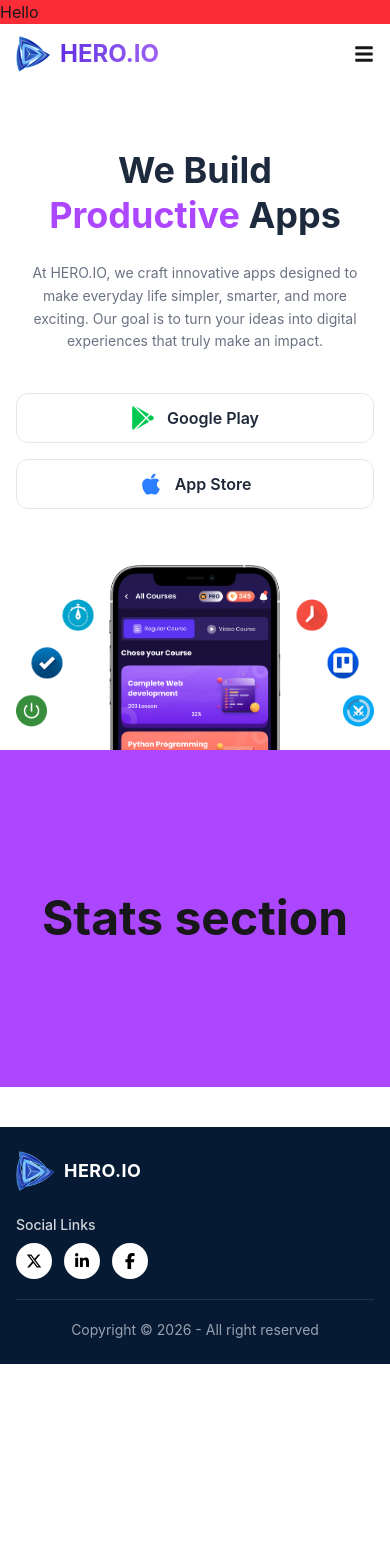
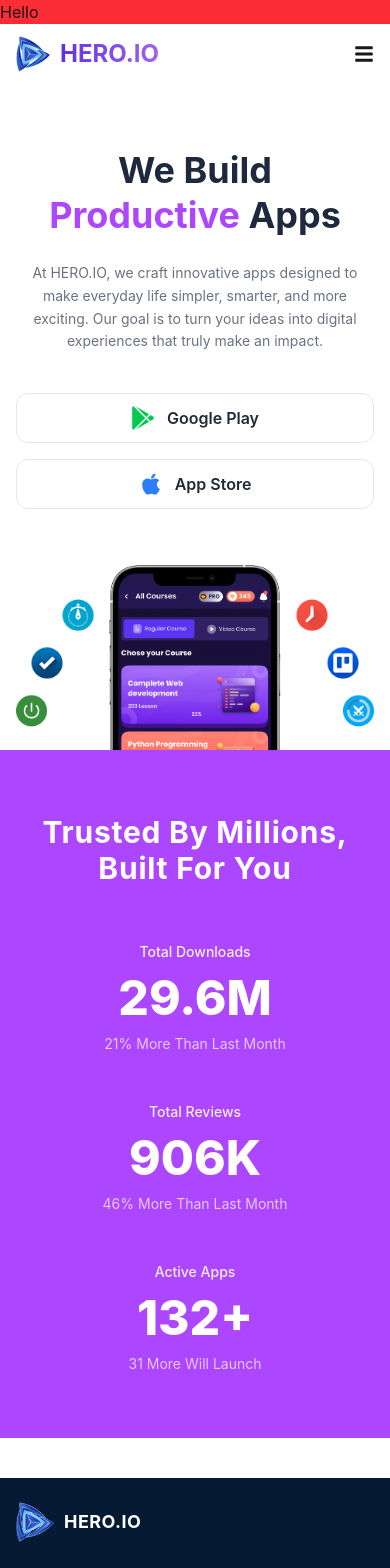
Before and after one commit to abutalha08/hero-io-apps, a React (Vite) app: page / in a window 390 px wide. Shown: the top 1568 px of the page. Before the commit the page ends 1364 px from the top, so only its background shows below. Built offline with nearby package versions, Linux system fonts and the light colour scheme.

Commit message:
Stats section created and make this section responsive

```diff
--- a/src/components/homepage/Stats.jsx
+++ b/src/components/homepage/Stats.jsx
@@ -1,10 +1,53 @@
+
 
 
 const Stats = () => {
+  const statsData = [
+    {
+      title: "Total Downloads",
+      value: "29.6M",
+      subtitle: "21% More Than Last Month",
+    },
+    {
+      title: "Total Reviews",
+      value: "906K",
+      subtitle: "46% More Than Last Month",
+    },
+    {
+      title: "Active Apps",
+      value: "132+",
+      subtitle: "31 More Will Launch",
+    },
+  ];
+
   return (
-    <div className="bg-purple-500 h-[40vh] font-bold text-5xl text-center flex items-center justify-center">
-      Stats section
-    </div>
+    <section className="bg-purple-500 py-16 md:py-24 text-white">
+      <div className="max-w-7xl mx-auto px-4 text-center">
+        {/* Title */}
+        <h2 className="text-3xl md:text-5xl font-bold tracking-wide">
+          Trusted By Millions, Built For You
+        </h2>
+
+        {/* Stats */}
+        <div className="mt-14 md:mt-20 grid grid-cols-1 md:grid-cols-3 gap-12 md:gap-8">
+          {statsData.map((stat, index) => (
+            <div key={index}>
+              <p className="text-sm md:text-base font-medium text-white/90">
+                {stat.title}
+              </p>
+
+              <h3 className="mt-3 text-5xl sm:text-6xl md:text-7xl font-extrabold">
+                {stat.value}
+              </h3>
+
+              <p className="mt-3 text-sm text-white/70">
+                {stat.subtitle}
+              </p>
+            </div>
+          ))}
+        </div>
+      </div>
+    </section>
   );
 };
 
```
